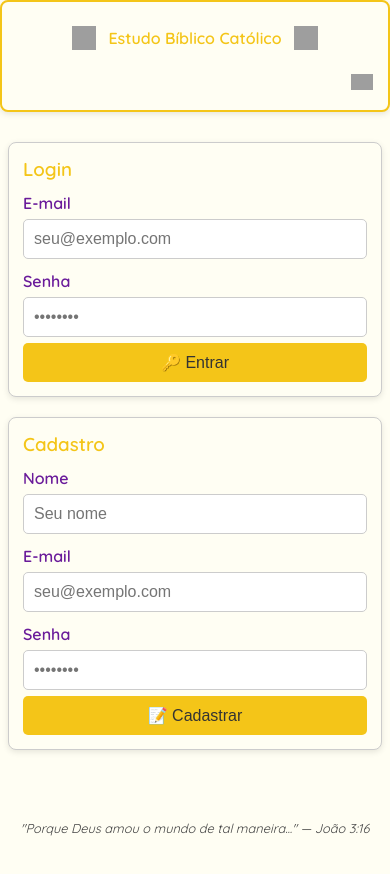
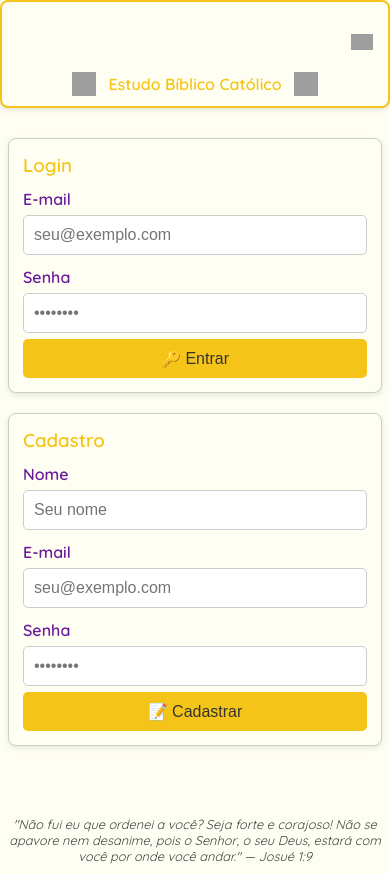
Before and after one commit to DouglasTambasco/estudobiblico, a website with bundled scripts: page index.html in a window 390 px wide. Before the commit the page ends 846 px from the top, so only its background shows below. Built offline with nearby package versions, Linux system fonts and the light colour scheme; no server answers; grey boxes are pictures that could not be loaded.

Commit message:
v0.4
POLIMENTOS OK!

```diff
--- a/script.js
+++ b/script.js
@@ -297,14 +297,25 @@ document.getElementById("filtro-marcacao").addEventListener("change", exibirVers
 
 // 📜 Citação aleatória no rodapé
 const citacoes = [
-  '"O Senhor é meu pastor, nada me faltará." — Salmos 23:1',
-  '"Tudo posso naquele que me fortalece." — Filipenses 4:13',
-  '"Amarás o teu próximo como a ti mesmo." — Mateus 22:39',
-  '"Entrega o teu caminho ao Senhor, confia nele..." — Salmos 37:5',
-  '"Não temas, porque eu sou contigo." — Isaías 41:10',
-  '"Buscai primeiro o Reino de Deus." — Mateus 6:33',
-  '"A fé é a certeza das coisas que se esperam." — Hebreus 11:1',
-  '"Porque Deus amou o mundo de tal maneira..." — João 3:16'
+  "\"Porque Deus tanto amou o mundo que deu o seu Filho Unigênito, para que todo o que nele crer não pereça, mas tenha a vida eterna.\" — João 3:16",
+  "\"Portanto, vão e façam discípulos de todas as nações, batizando-os em nome do Pai e do Filho e do Espírito Santo, ensinando-os a obedecer a tudo o que eu lhes ordenei. E eu estarei sempre com vocês, até o fim dos tempos.\" — Mateus 28:19-20",
+  "\"Busquem, pois, em primeiro lugar o Reino de Deus e a sua justiça, e todas essas coisas lhes serão acrescentadas.\" — Mateus 6:33",
+  "\"E a paz de Deus, que excede todo o entendimento, guardará os seus corações e as suas mentes em Cristo Jesus.\" — Filipenses 4:7",
+  "\"Porque sou eu que conheço os planos que tenho para vocês, diz o Senhor, planos de fazê-los prosperar e não de causar dano, planos de dar a vocês esperança e um futuro.\" — Jeremias 29:11",
+  "\"Eu sou o caminho, a verdade e a vida. Ninguém vem ao Pai, a não ser por mim.\" — João 14:6",
+  "\"Eu disse essas coisas para que em mim vocês tenham paz. Neste mundo vocês terão aflições; contudo, tenham ânimo! Eu venci o mundo.\" — João 16:33",
+  "\"O Senhor te abençoe e te guarde; o Senhor faça resplandecer o seu rosto sobre ti e te conceda graça; o Senhor volte para ti o seu rosto e te dê paz.\" — Números 6:24-26",
+  "\"Por isso não tema, pois estou com você; não tenha medo, pois sou o seu Deus. Eu o fortalecerei e o ajudarei; eu o segurarei com a minha mão direita vitoriosa.\" — Isaías 41:10",
+  "\"Confie no Senhor de todo o seu coração e não se apoie em seu próprio entendimento.\" — Provérbios 3:5",
+  "\"Pai nosso, que estás nos céus! Santificado seja o teu nome. Venha o teu Reino; seja feita a tua vontade, assim na terra como no céu. Dá-nos hoje o nosso pão de cada dia. Perdoa as nossas dívidas, assim como perdoamos aos nossos devedores. E não nos deixes cair em tentação, mas livra-nos do mal, porque teu é o Reino, o poder e a glória para sempre. Amém.\" — Mateus 6:9-13",
+  "\"O Senhor é o meu pastor; de nada terei falta.\" — Salmos 23:1",
+  "\"Assim, eles já não são dois, mas sim uma só carne. Portanto, o que Deus uniu, ninguém separe.\" — Mateus 19:6",
+  "\"Que diremos, pois, diante dessas coisas? Se Deus é por nós, quem será contra nós?\" — Romanos 8:31",
+  "\"Honra teu pai e tua mãe, a fim de que tenhas vida longa na terra que o Senhor, o teu Deus, te dá.\" — Êxodo 20:12",
+  "\"Portanto, não se preocupem com o amanhã, pois o amanhã trará as suas próprias preocupações. Basta a cada dia o seu próprio mal.\" — Mateus 6:34",
+  "\"Tudo posso naquele que me fortalece.\" — Filipenses 4:13",
+  "\"Não fui eu que ordenei a você? Seja forte e corajoso! Não se apavore nem desanime, pois o Senhor, o seu Deus, estará com você por onde você andar.\" — Josué 1:9",
+  "\"O amor é paciente, o amor é bondoso. Não inveja, não se vangloria, não se orgulha. Não maltrata, não procura seus interesses, não se ira facilmente, não guarda rancor. O amor não se alegra com a injustiça, mas se alegra com a verdade. Tudo sofre, tudo crê, tudo espera, tudo suporta.\" — 1 Coríntios 13:4-7"
 ];
 document.getElementById("citacao-biblica").innerHTML =
   `<em>${citacoes[Math.floor(Math.random() * citacoes.length)]}</em>`;
--- a/style.css
+++ b/style.css
@@ -93,7 +93,7 @@ body.night .header-estudo {
   top: 16px;
   display: flex;
   align-items: center;
-  gap: 50px;
+  gap: 20px;
   z-index: 2;
 }
 
@@ -118,7 +118,7 @@ body.night .theme-toggle-square {
   background: var(--vatican-yellow);
   color: var(--text-dark);
   border: none;
-  padding: 6px 12px;
+  padding: 10px 10px;
   border-radius: var(--border-radius-main);
   cursor: pointer;
   font-size: 0.9rem;
@@ -134,18 +134,17 @@ body.night .theme-toggle-square {
   display: inline-flex;
   align-items: center;
   gap: 6px;
-  padding: 4px 8px;
+  padding: 10px 10px;
   background: var(--vatican-yellow);
-  color: var(--vatican-white);
+  color: #000000;
   border-radius: var(--border-radius-main);
-  font-size: 0.85rem;
-  white-space: nowrap;
+  font-size: 1rem;
   width: auto !important;
 }
 
 body.night .badge {
   background: var(--vatican-yellow);
-  color: #fff;
+  color: #000000;
 }
 
 .saudacao-icon {
@@ -404,8 +403,8 @@ body.night .versiculo-card.principio {
 /* Rodapé */
 .rodape {
   text-align: center;
-  padding: 20px 0;
-  font-size: 0.9rem;
+  padding: 20px 5px;
+  font-size: 15px;
   color: #444;
   font-style: italic;
 }
@@ -500,3 +499,43 @@ body.night .rodape {
     padding: 10px 0;
   }
 }
+
+@media (max-width: 1200px) {
+  .header-controls .logout-btn {
+    width: auto;
+    flex: 0 0 auto;
+  }
+}
+
+/* Reposiciona controles para cima — para todos os tamanhos ou só no mobile */
+.header-estudo {
+  display: flex;
+  flex-direction: column; /* empilha saudação, controles e título */
+  align-items: stretch;
+}
+
+@media (max-width: 1200px) {
+  .header-estudo {
+    display: grid;
+    grid-template-areas:
+      "saudacao controles"
+      "center   center";
+    grid-template-columns: 1fr auto;
+    row-gap: 12px;        /* espaço vertical entre linhas */
+    align-items: center;  /* centraliza verticalmente na primeira linha */
+  }
+
+  .header-saudacao {
+    grid-area: saudacao;
+  }
+
+  .header-controls {
+    grid-area: controles;
+    justify-self: end;    /* força a coluna de controles à direita */
+  }
+
+  .header-center {
+    grid-area: center;
+    justify-self: center; /* título centralizado na 2ª linha */
+  }
+}
```
